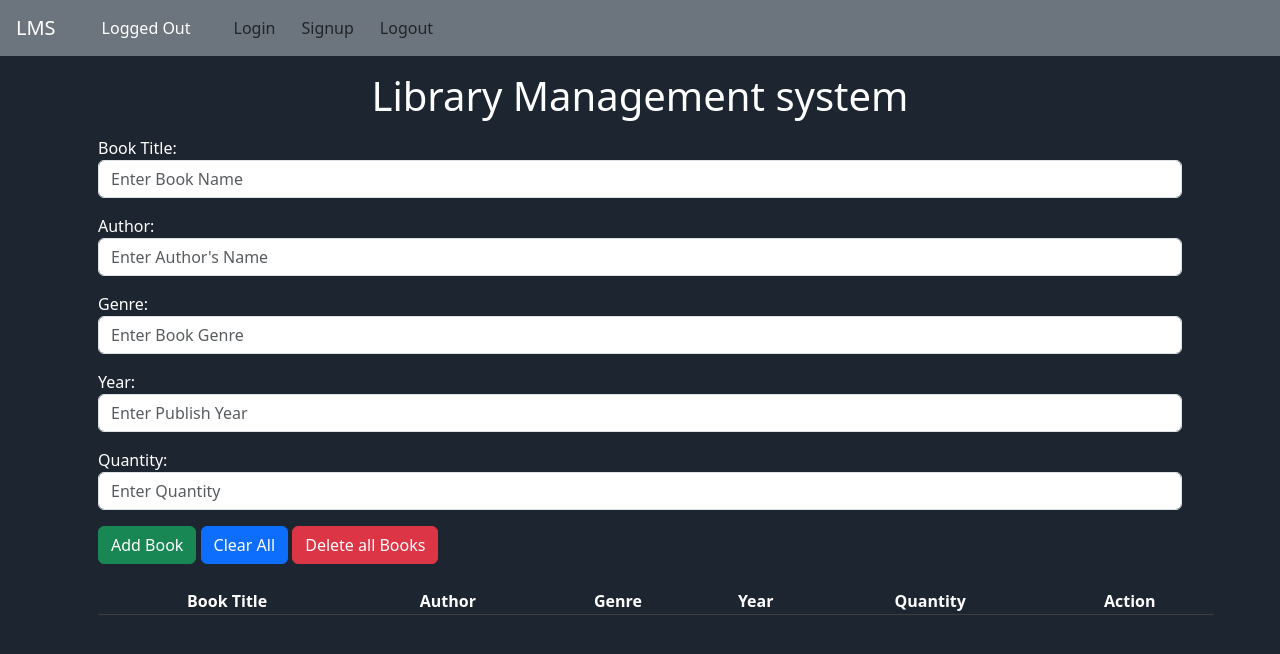
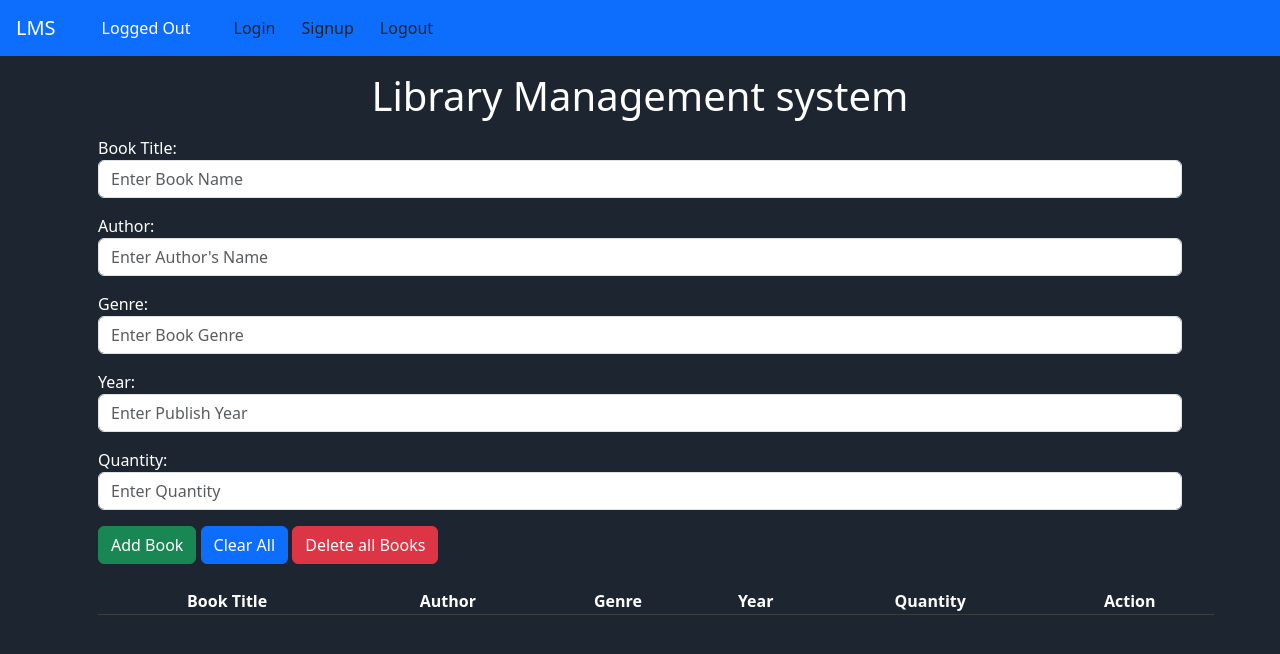
Before and after one commit to hassansheikh33/library, a plain HTML site: page index.html in a window 1280 px wide. Drawn offline with nearby package versions, Linux system fonts and the light colour scheme.

Commit message:
changed navbar color

```diff
--- a/index.html
+++ b/index.html
@@ -11,7 +11,7 @@
 </head>
 
 <body class="clr">
-    <nav class="navbar navbar-expand-lg navbar-dark bg-secondary">
+    <nav class="navbar navbar-expand-lg navbar-dark bg-primary">
         <a class="navbar-brand ms-3" href="#">LMS</a>
         <span id="logstatus">Logged Out</span>
         <button class="navbar-toggler" type="button" data-bs-toggle="collapse" data-bs-target="#navbarTogglerDemo01"
```
